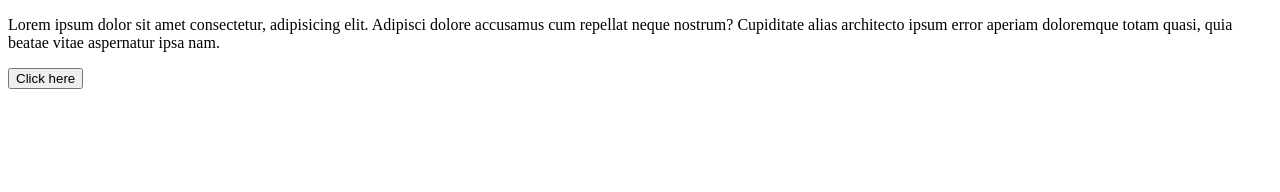
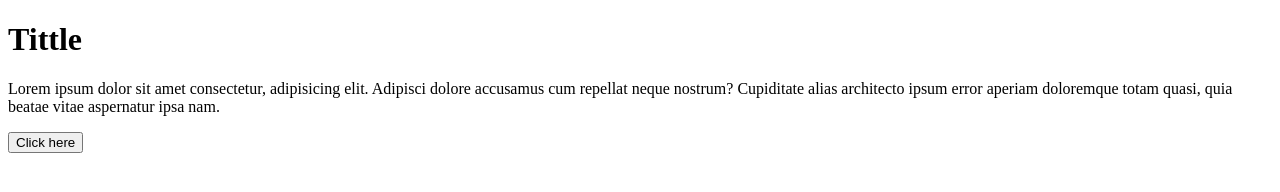
Before and after one commit to diarmuid-murphy/branch-workflow, a plain HTML site: page index.html in a window 1280 px wide. Drawn offline with Linux system fonts and the light colour scheme.

Commit message:
update header

```diff
--- a/index.html
+++ b/index.html
@@ -7,7 +7,9 @@
 </head>
 <body>
 	<!-- Header -->
-
+	<header>
+		<h1>Tittle</h1>
+	</header>
 	<!-- Main -->
 	<main>
 		<p>Lorem ipsum dolor sit amet consectetur, adipisicing elit. Adipisci dolore accusamus cum repellat neque nostrum? Cupiditate alias architecto ipsum error aperiam doloremque totam quasi, quia beatae vitae aspernatur ipsa nam.</p>
```
